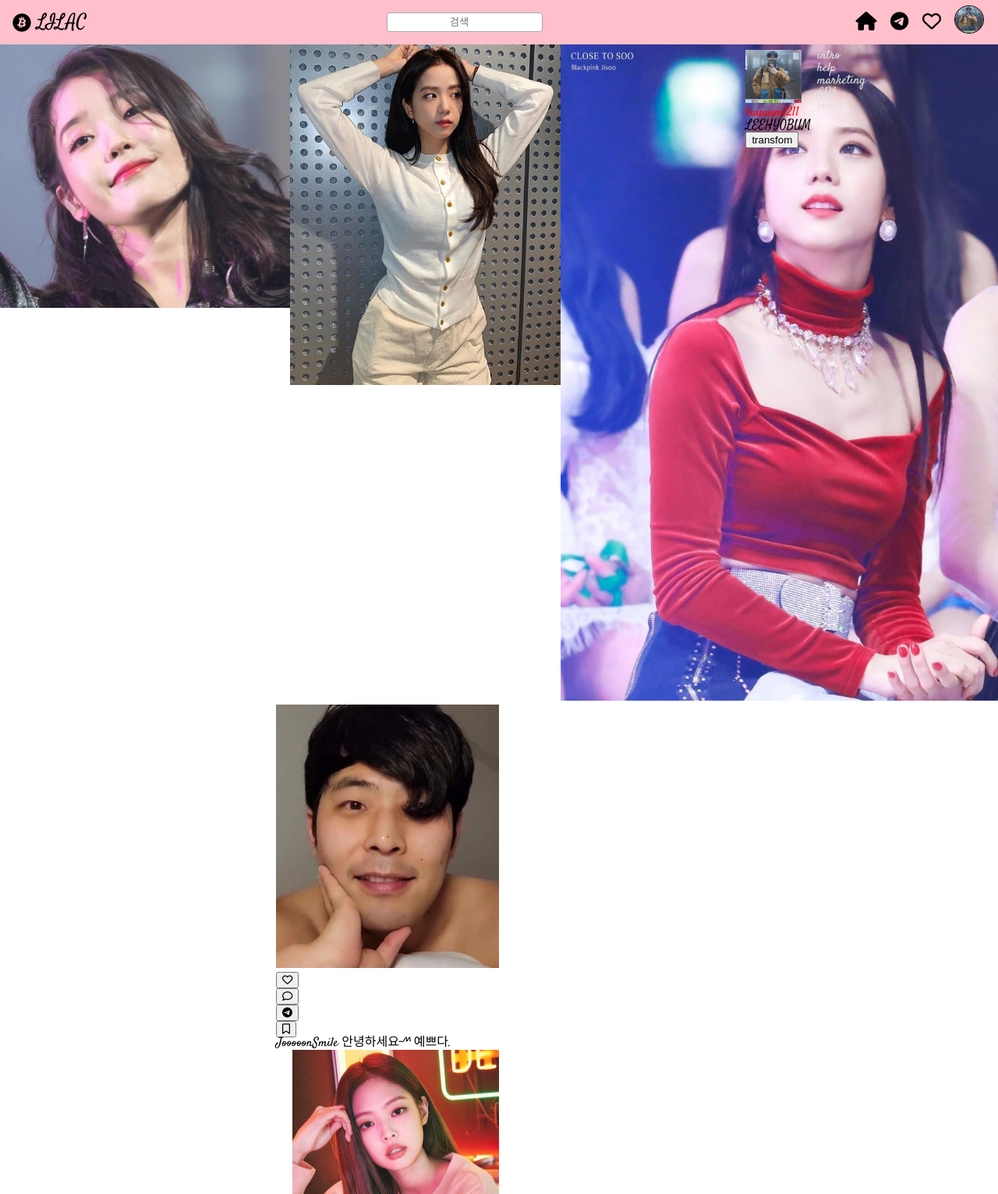
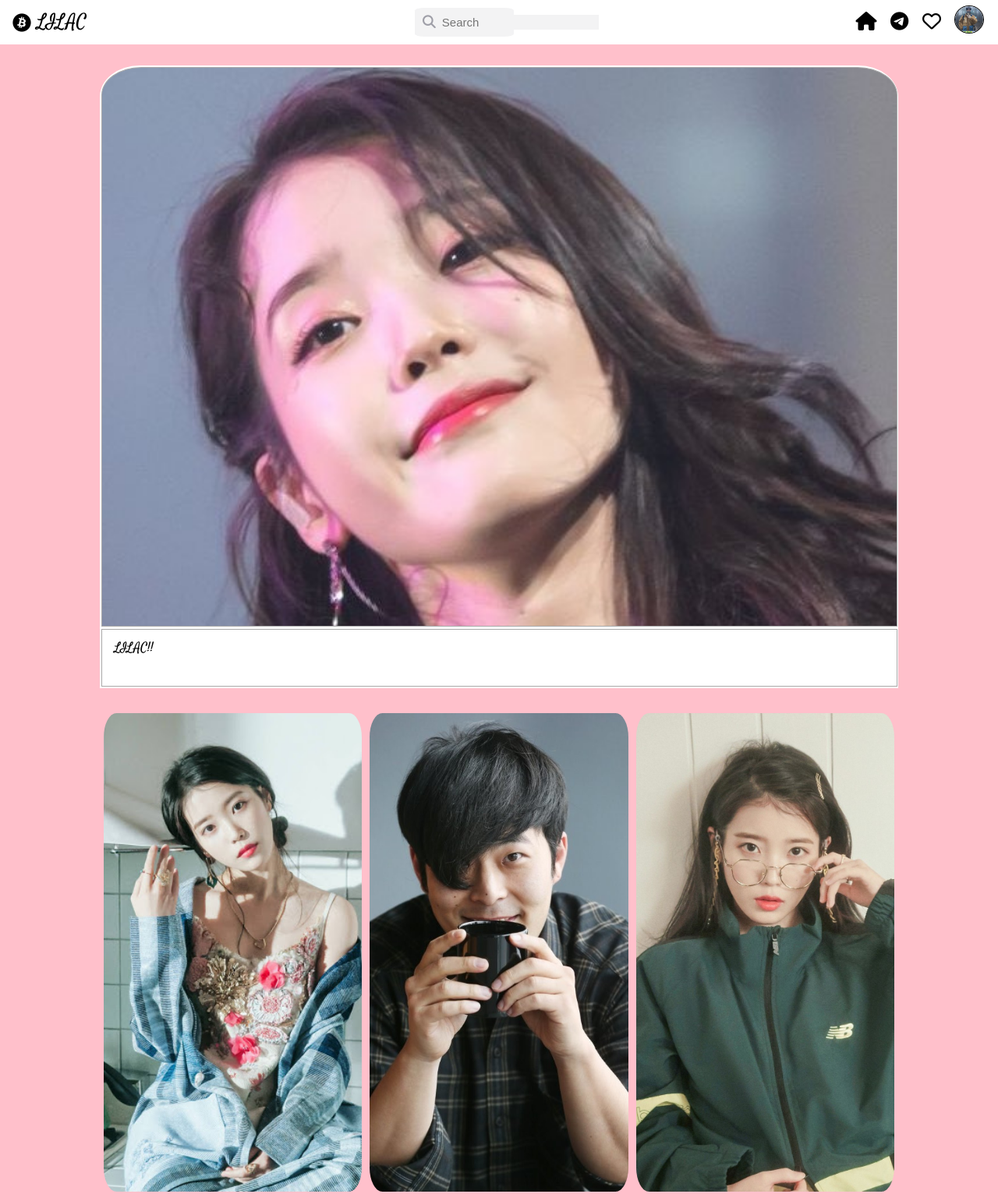
Before and after one commit to createhb21/Project, a plain HTML site: page LILAC/index.html in a window 1280 px wide. Shown: the top 1532 px of the page at 78% size. Drawn offline with Linux system fonts and the light colour scheme.

Commit message:
LILAC 커밋
primary, secondary 부분을 전면 수정함

```diff
--- a/LILAC/index.html
+++ b/LILAC/index.html
@@ -19,8 +19,9 @@
             <i class="fab fa-bitcoin"></i>
             <span>LILAC</span>
         </a>
-        <div class="search">
-            <input type="search" placeholder="검색">
+        <div class="search-container">
+            <i class="fas fa-search"></i>
+            <input type="search" placeholder="Search">
         </div>
         <ul class="icons">
             <li>
@@ -38,39 +39,41 @@
         </ul>
     </header>
 
-    <!-- Body -->
-    <section id="item2">
-        <article class="main">
-            <a href="#"><img src="image/IU.jpg" alt="" width="320"></a>
-            <a href="#"><img src="image/jisoo.jpg" alt="" width="320"></a>
-            <a href="#"><img src="image/jisoo2.jpg" alt="" width="320"></a>
-        </article>
-        <article class="Sidebar">
-            <div class="myInfo"><img src="image/profile.jpg" alt="" width="72">
-                <article class="info">
-                    <span class="name"><p style="color:red">buuuum1211</p></span>
-                    <span class="ko">LEEHYOBUM</span>
-                </article>
-                <button type="text" class="transform">transfom</button>
-            </div>
-            <div class="footer">
-                <nav class="etc">
-                    <ul>
-                        <li><a href="#">intro</a></li>
-                        <li><a href="#">help</a></li>
-                        <li><a href="#">marketing</a></li>
-                        <li><a href="#">API</a></li>
-                        <li><a href="#">board</a></li>
-                    </ul>
-                </nav>
-            </div>
-        </article>
+    <!-- primary -->
+    <section class="main-list">
+        <a href="#">
+            <figure class="main-item" style="background-image: url(image/IU.jpg);">
+                <img src="image/IU.jpg" alt="IU-LILAC">
+            </figure>
+        </a>
+        <div class="main-desc">
+            <span>
+                LILAC!!
+            </span>
+        </div>
     </section>
+
+    <!-- secondary -->
+    <article class="secondary-item">
+        <figure class="secondary-image" style="background-image: url(image/dodo.jpg);">
+            <div class="pretty"></div>
+            <img src="image/dodo.jpg" alt="">
+        </figure>
+        <figure class="secondary-image" style="background-image: url(image/joon.jpg);">
+            <div class="pretty"></div>
+            <img src="image/joon.jpg" alt="">
+        </figure>
+        <figure class="secondary-image" style="background-image: url(image/glass.jpg);">
+            <div class="pretty"></div>
+            <img src="image/glass.jpg" alt="">
+        </figure>
+    </article>
+
 
     <section id="item3">
         <div class="side1">
             <div class="moe1">
-                <img src="image/joon.jpeg" alt="">
+                <img src="image/jisoo2.jpg" alt="">
                 <ul class="bottom__Btn">
                     <li><button type="submit"><i class="far fa-heart"></i></button></li>
                     <li><button type="submit"><i class="far fa-comment"></i></button></li>
--- a/LILAC/style.css
+++ b/LILAC/style.css
@@ -92,7 +92,7 @@ li {
     display: flex;
     justify-content: space-between;
     align-items: center;
-    background-color: var(--pink-color);
+    background-color: var(--white-color);
     height: 57px;
     font-size: var(--font-x-large);
     color: var(--black-color);
@@ -113,18 +113,33 @@ li {
     color: red;
 }
 
-.search input[type="search"] {
-    height: 25px;
-    width: 200px;
-    border: 1px solid darkgray;
-    border-radius: 0.3em;
-    text-align: center;
+.search-container {
+    display: flex;
+    align-items: center;
+    width: 127px;
+    height: 37px;
+    border: 0;
+    border-radius: 10%;
+    background: #F3F3F4;
 }
 
-.search input[type="search"]:hover {
-    font-size: 9px;
-    text-align: left;
-    padding-left: 10px;
+.search-container:hover {
+    transition: 0.3s;
+    border: 2px solid pink;
+}
+
+.search-container input[type="search"] {
+    overflow: hidden;
+    background: #F3F3F4;
+    border: 0;
+    color: gray;
+    font-size: 15px;
+}
+
+.search-container i {
+    font-size: 0.7em;
+    color: #9E9EA7;
+    padding: 0 6px 0 10px;
 }
 
 .icons {
@@ -156,26 +171,105 @@ li {
     transform: translate(-6px, -6px)
 }
 
-/* Body */
-section {
-    background-color: var(--white-color);
+
+/* primary */
+.main-list {
+    display: flex;
+    flex-direction: column;
+    width: 80vw;
+    margin: 27px auto;
+    background-color: white;
+    border-top-left-radius: 5%;
+    border-top-right-radius: 5%
 }
 
-#item2 {
-    justify-content: center;
+.main-list:hover {
+    transition: 0.5s;
+    transform: translate(6px, -6px)
+}
+
+.main-list img {
+    display: none;
+}
+
+.main-list figure {
+    margin: 1.5px;
+    height: 0;
+    padding-bottom: 70%;
+    background-repeat: no-repeat;
+    background-position: top;
+    background-size: cover;
+    border: 1px solid darkgray;
+    border-top-left-radius: 5%;
+    border-top-right-radius: 5%
+}
+
+.main-desc {
+    margin: 1.5px;
+    padding: 1em;
+    background: white;
+    height: 40px;
+    border: 1px solid darkgray;
+}
+
+/* secondary */
+.secondary-item {
+    display: flex;
+    flex-flow: row wrap;
+    width: 80vw;
+    height: 250px;
+    margin: 0 auto;
     align-items: center;
+}
+
+.secondary-item img {
+    display: none;
+}
+
+.secondary-item figure {
+    flex: 1 1 auto;
+    margin: 5px;
+    padding-bottom: 60%;
+    background-repeat: no-repeat;
+    background-position: top;
+    background-size: cover;
+    border-radius: 5%;;
+    height: 0;
+    width:30%
+}
+
+.secondary-image .pretty {
+    display: none;
+    margin: 10px auto;
+    width: 125px;
+    height: 240px;
+    border: 1px solid rgba(255, 255, 255, 0.616);
+    border-radius: 5%;
+    background-color: rgba(255, 255, 255, 0.212);
+    animation: good 1.7s infinite;
+    /* animation-name: good;
+    animation-duration: 1.7s;
+    animation-iteration-count: infinite; */
+}
+
+.secondary-image:hover > .pretty {
+    display: block;
+}
+
+@keyframes good {
+    from { border: 1px solid transparent; }
+    to {
+        border: 1px solid white;
+    }
+}
+
+@media screen and (min-width: 680px) {
 
 }
-.main {
-    display: flex;
-    padding-left: 0;
+
+.side1, .side2 {
+    display: none;
 }
-
-.main img {
-    justify-content: center;
-    width: 100%
-}
-
 .Sidebar {
     display: flex;
     justify-content: space-between;
```
Also changed, not shown: LILAC/image/1.jpg (added), LILAC/image/dodo.jpg (added), LILAC/image/glass.jpg (added), LILAC/image/joon.jpeg (deleted), LILAC/image/joon.jpg (added).
